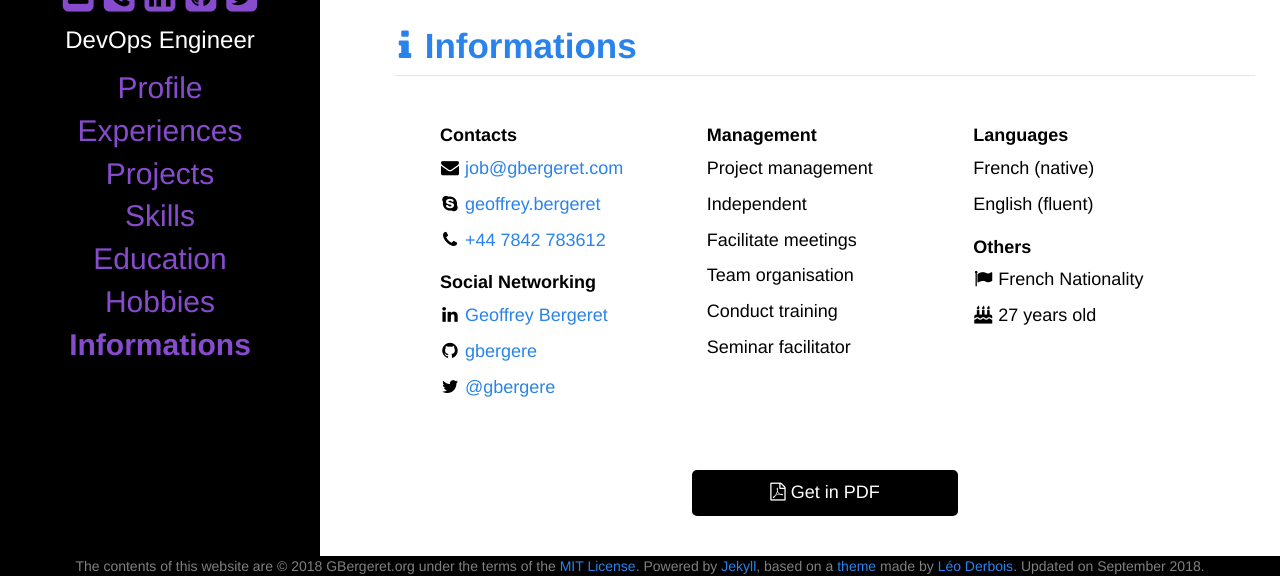
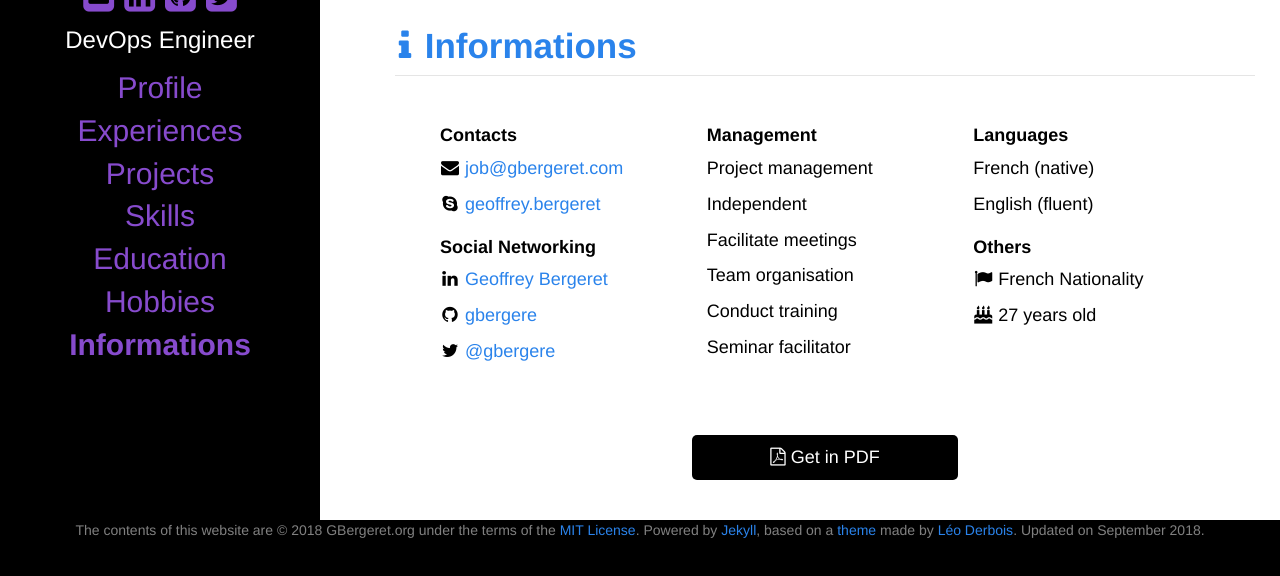
Before and after one commit to gbergere/gbergere.github.io, a Jekyll site: the page built from resume.html, in a window 1280 px wide and 900 px high, scrolled down 5023 px, cut to the strip 324-900 px from the top of the window. Built offline with Jekyll 4.4.1, drawn with Linux system fonts in a browser that asks for light colours; nearby versions of some CDN libraries; after the commit the page ends 5887 px from its top, so only the background shows below that.

Commit message:
fix: Remove old phone number
Remove my old phone number as I stopped paying for it.

```diff
--- a/_config.yml
+++ b/_config.yml
@@ -6,7 +6,7 @@ description: >
 url: "http://www.gbergeret.org"
 keywords: [
   "Geoffrey BERGERET", "IT Engineer", "gbergeret.org",
-  "Leo Derbois","github","jekyll","jekyllrb","_resume","CV","Boba Fett"
+  "Leo Derbois", "github", "jekyll", "jekyllrb", "_resume", "CV", "Boba Fett"
 ]
 
 author:
@@ -14,11 +14,11 @@ author:
   name: "Geoffrey Bergeret"
   email: "job@gbergeret.com"
   skype: "geoffrey.bergeret"
-  phone: "+44 7842 783612"
+  # phone: "+44 7842 783612"
   linkedin: "geoffrey-bergeret/37/b2/667"
   github: "gbergere"
   twitter: "gbergere"
-#  facebook: "gbergere"
+  # facebook: "gbergere"
 
 # Build settings
 markdown: kramdown
--- a/_resume/informations.html
+++ b/_resume/informations.html
@@ -12,9 +12,11 @@
                 <li><a href="skype:{{ site.author.skype }}">
                     <i class="fa fa-skype"></i> {{ site.author.skype }}
                 </a></li>
+                {% if site.author.phone %}
                 <li><a href="tel:{{ site.author.phone | replace:' ', '' | replace:'.','' }}">
                     <i class="fa fa-phone"></i> {{ site.author.phone }}
                 </a></li>
+                {% endif %}
             </ul>
 
             <h4>Social Networking</h4>
```
Also changed, not shown: 2 other files.
